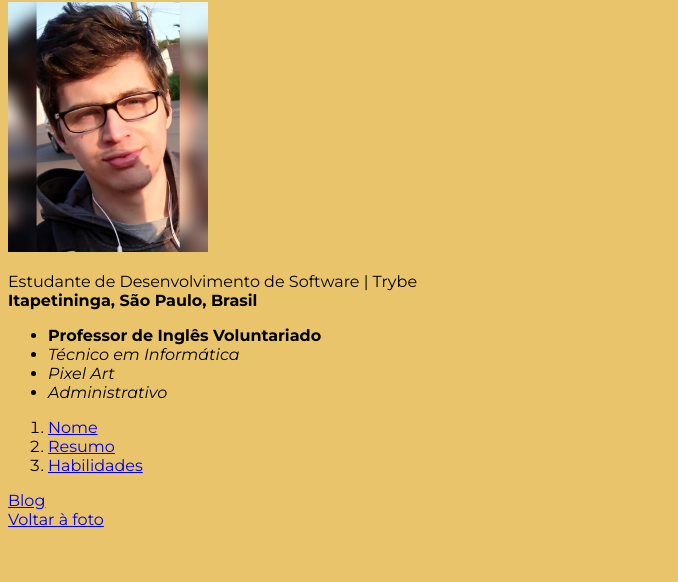
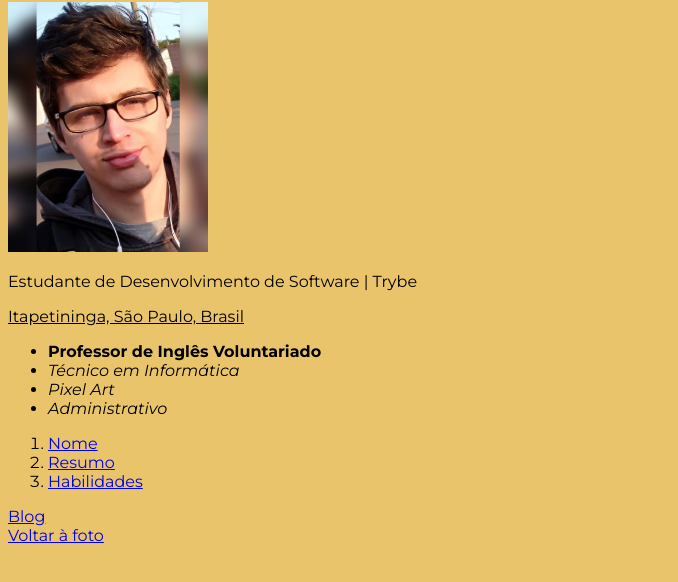
Before and after one commit to DanrlleyR/exercicios-trybe, a plain HTML site: page index.html in a window 1280 px wide. Shown: the part 84-666 px from the top of the page, without its empty margins (0-678 px from the left). Drawn offline with Linux system fonts and the light colour scheme.

Commit message:
Localidade Estilizada

```diff
--- a/index.html
+++ b/index.html
@@ -13,7 +13,9 @@
             h1{
                 font-family: Georgia, 'Times New Roman', Times, serif;
             }
-
+            #localidade{
+                text-decoration:underline ;
+            }
 
         </style>
     </head>
@@ -21,8 +23,8 @@
         <h1 id="nome">Danrlley Christian Antunes Rodrigues</h1>
         <img id="foto" src="danrlley.png" alt="Foto tirada durante caminhada" width="200px">
 
-        <p id="resumo">Estudante de Desenvolvimento de Software | Trybe<br>
-            <strong>Itapetininga, São Paulo, Brasil</strong></p>
+        <p id="resumo">Estudante de Desenvolvimento de Software | Trybe</p>
+        <p id="localidade">Itapetininga, São Paulo, Brasil</p>
 
         <ul id="habilidades">
             <li><strong>Professor de Inglês Voluntariado</strong></li>
```
